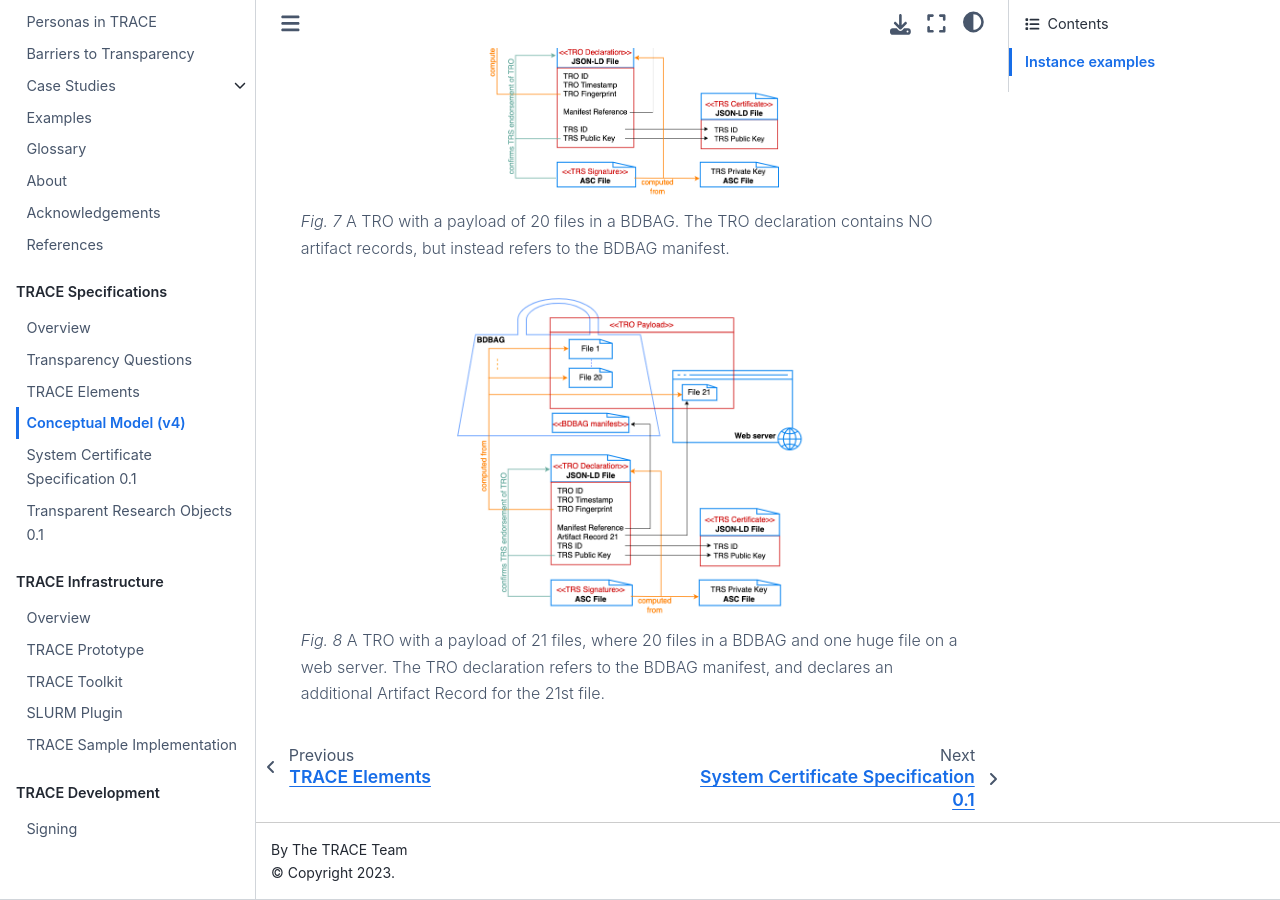
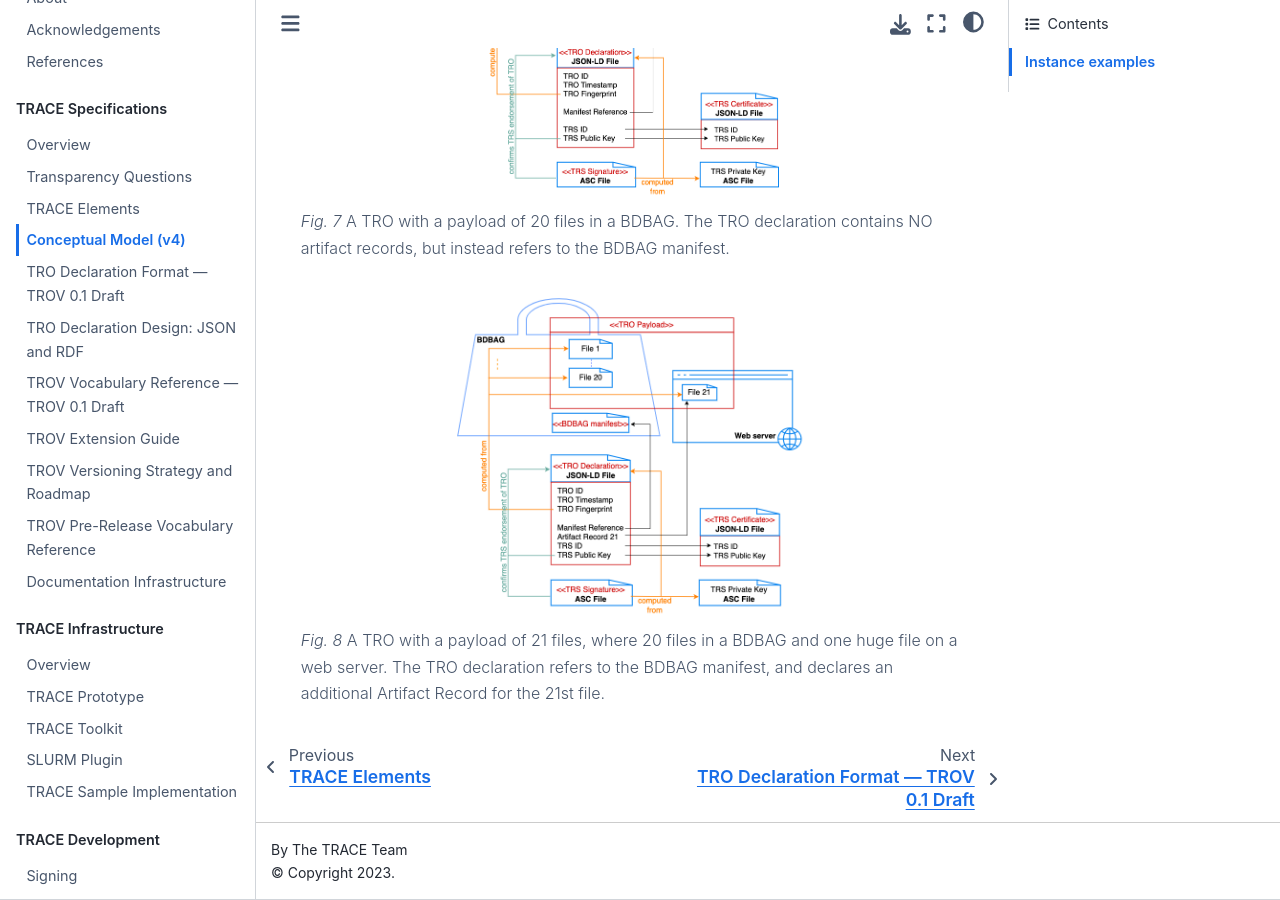
Before and after one commit to transparency-certified/trace-specification, a Jupyter Book: the page built from docs/conceptual-model.md, in a window 1280 px wide and 900 px high, scrolled down 5231 px. Built offline with Jupyter Book 1.0.4 settings and Sphinx 7.4.7 and the Sphinx Book theme 1.1.4, drawn with Linux system fonts in a browser that asks for light colours.

Commit message:
Publish new specifcation docs in JupyterBook

```diff
--- a/_toc.yml
+++ b/_toc.yml
@@ -31,8 +31,13 @@ parts:
   - file: docs/questions
   - file: docs/elements
   - file: docs/conceptual-model
-  - file: docs/specifications/trace-certificate/0.1/index
-  - file: docs/specifications/tro/0.1/index
+  - file: docs/tro-declaration-format
+  - file: docs/tro-declaration-design
+  - file: docs/trov-vocabulary
+  - file: docs/trov-extension-guide
+  - file: docs/trov-versioning-and-roadmap
+  - file: docs/trov-prerelease
+  - file: docs/documentation-infrastructure
 - caption: TRACE Infrastructure
   chapters:
   - file: docs/infrastructure
```
